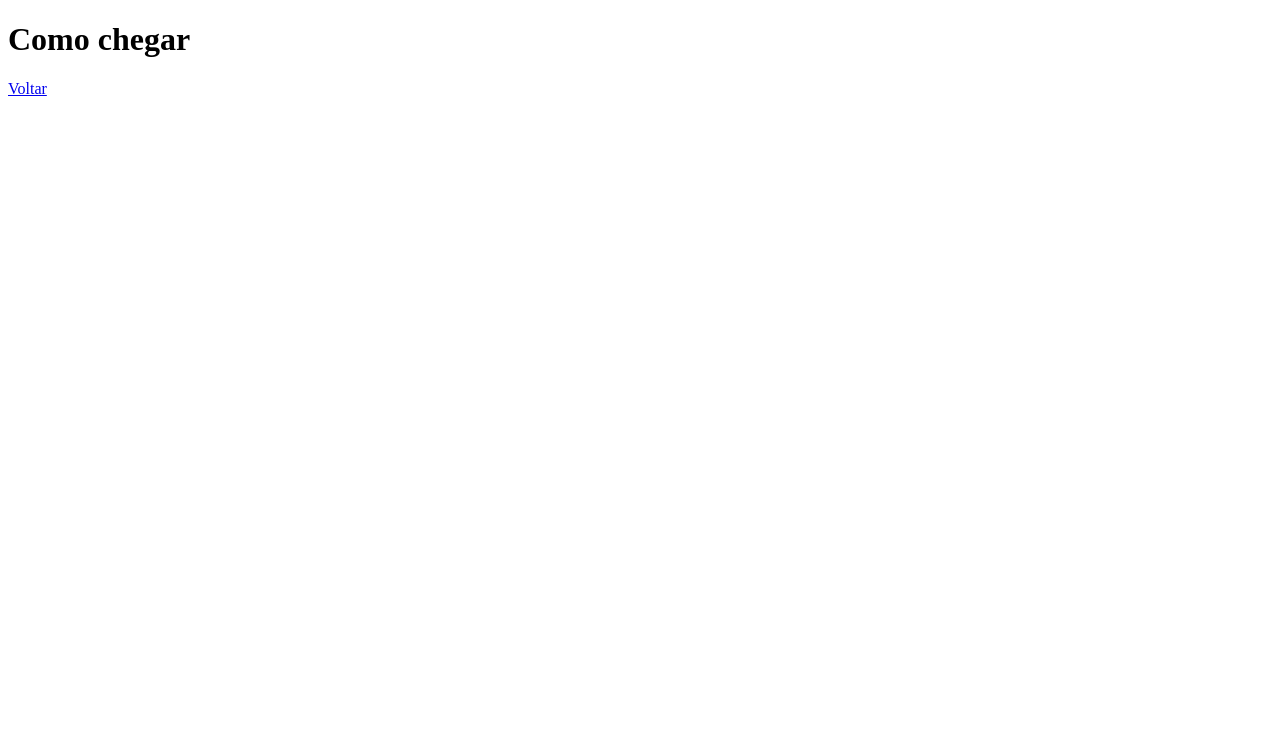
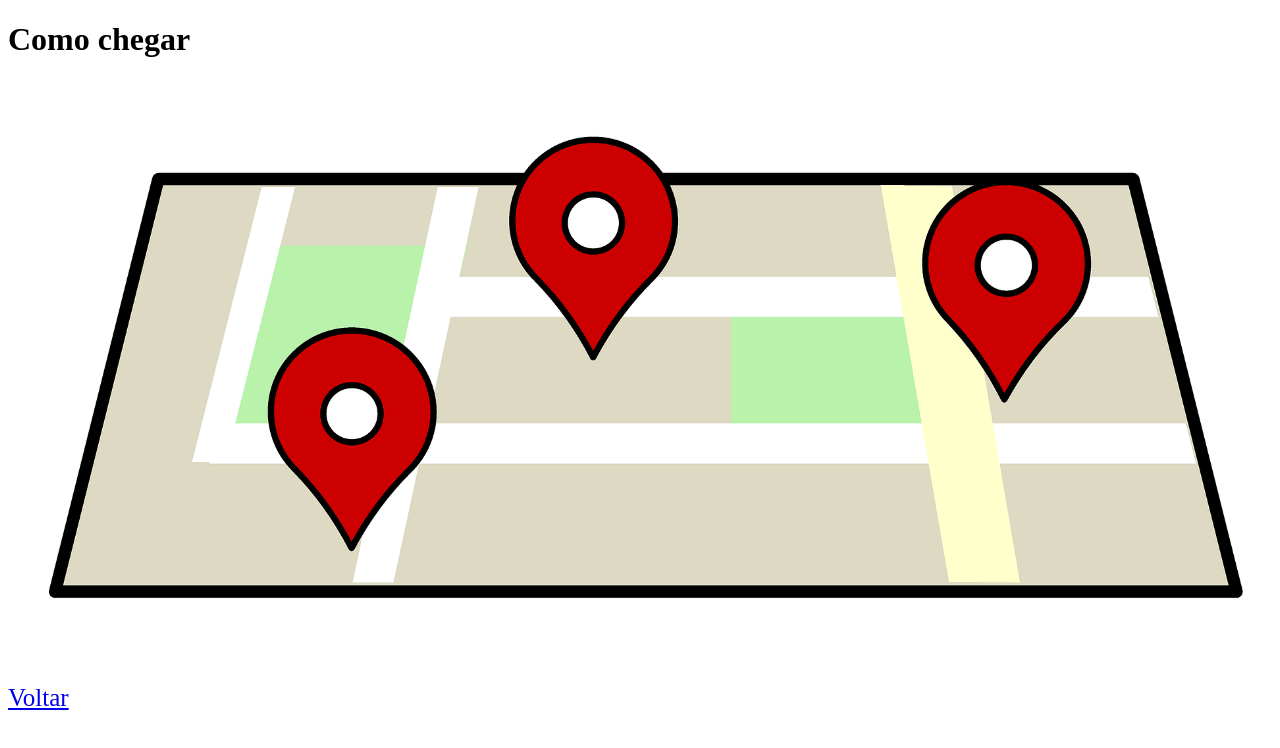
Before and after one commit to DalvaCoelho/projetoSiteDalva, a plain HTML site: page comoChegar.html in a window 1280 px wide. Drawn offline with Linux system fonts and the light colour scheme.

Commit message:
Add files via upload

```diff
--- a/comoChegar.html
+++ b/comoChegar.html
@@ -4,10 +4,11 @@
     <meta charset="UTF-8">
     <meta name="viewport" content="width=device-width, initial-scale=1.0">
     <title>Como Chegar</title>
+    <link rel="stylesheet" href="style.css">
 </head>
 <body>
     <h1>Como chegar</h1>
-
-    <a href="index.html" >Voltar</a>
+    <img class="imagensPaginas" src="localizacao.png" alt="Empresa">
+    <a  href="index.html" >Voltar</a>
 </body>
 </html>
--- a/style.css
+++ b/style.css
@@ -47,4 +47,11 @@ div{
 
 a{
     font-size:25px;
+    text-align: center;
 }
+
+.imagensPaginas{
+    width: 100%;
+    height: 600px;
+    object-fit: cover;
+}
```
Also changed, not shown: contato.html (+2 -1 lines), empresa.html (+2 -1 lines), promocoes.html (+3 -2 lines), contato.png (added), empresa.jpg (added), localizacao.png (added), 1 other file.
